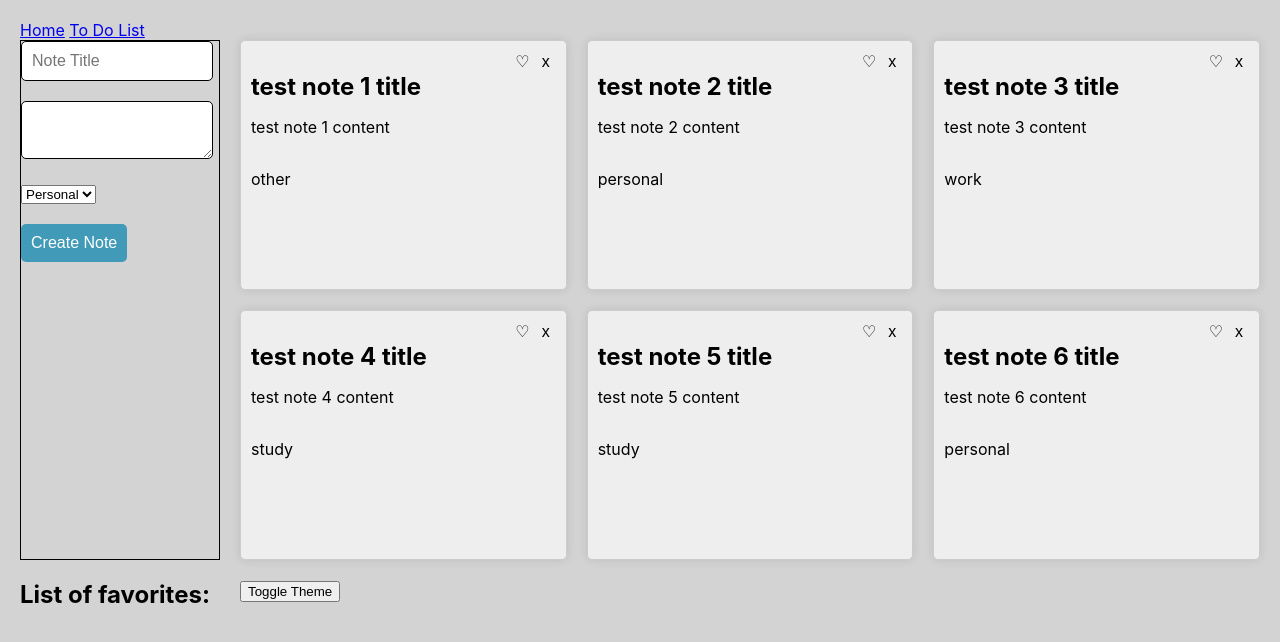
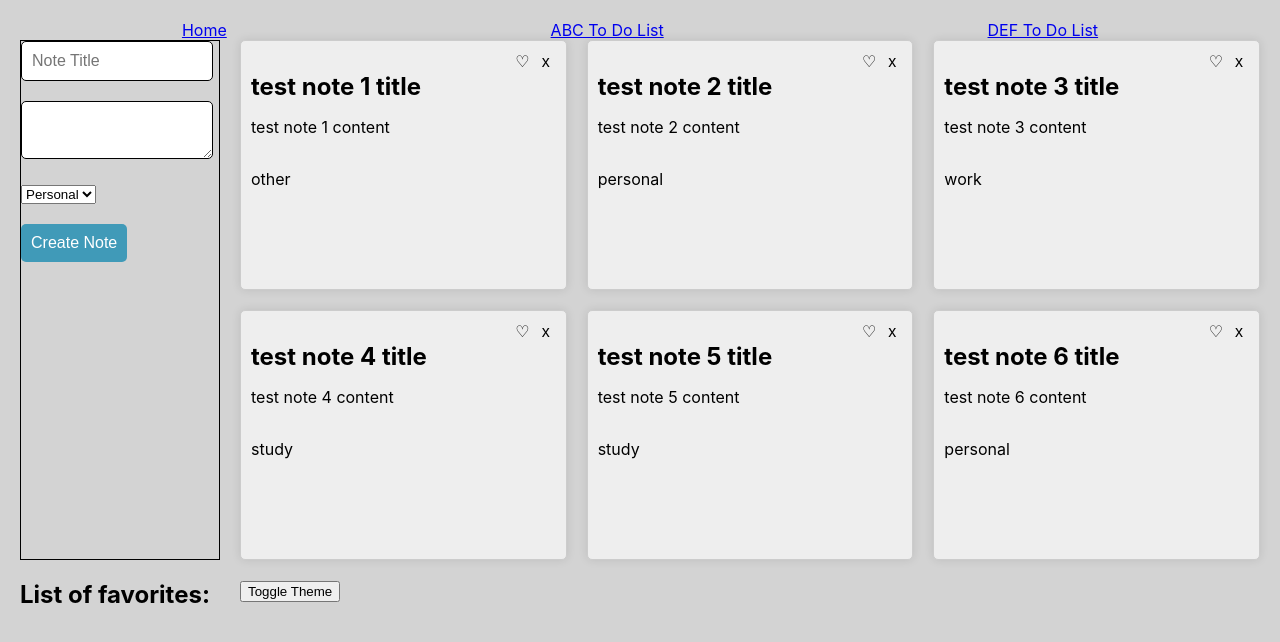
Before and after one commit to nlormsby/CSE-110-Labs, a React (Create React App) app in the folder Lab 3/my-app/: page / in a window 1280 px wide. Shown: the top 642 px of the page. Built offline with nearby package versions, Linux system fonts and the light colour scheme.

Commit message:
1.5.1 and 1.5.2

```diff
--- a/Lab 3/my-app/src/App.tsx
+++ b/Lab 3/my-app/src/App.tsx
@@ -3,6 +3,7 @@
 import { Route, Routes } from "react-router-dom";
 import { StickyNotes } from "./stickyNotes";
 import { Navbar } from "./navbar";
+
 
 const App = () => {
  return (
@@ -10,7 +11,7 @@
      <Navbar />
      <Routes>
        <Route path="/" element={<StickyNotes />} />
-       <Route path="/todolist" element={<ToDoList />} />
+       <Route path="/todolist/:name" element={<ToDoList />} />
      </Routes>
    </div>
  );
--- a/Lab 3/my-app/src/navbar.tsx
+++ b/Lab 3/my-app/src/navbar.tsx
@@ -1,11 +1,13 @@
 import { Link } from "react-router-dom";
 
 export const Navbar = () => {
- return (
-   <div>
-     <nav>
-       <Link to="/">Home</Link> <Link to="/todolist">To Do List</Link>
-     </nav>
-   </div>
- );
+  return (
+	<div>
+  	<nav style={{ display: "flex", justifyContent: "space-around" }}>
+    	<Link to="/">Home</Link>
+    	<Link to="/todolist/ABC">ABC To Do List</Link>
+    	<Link to="/todolist/DEF">DEF To Do List</Link>
+  	</nav>
+	</div>
+  );
 };
```
